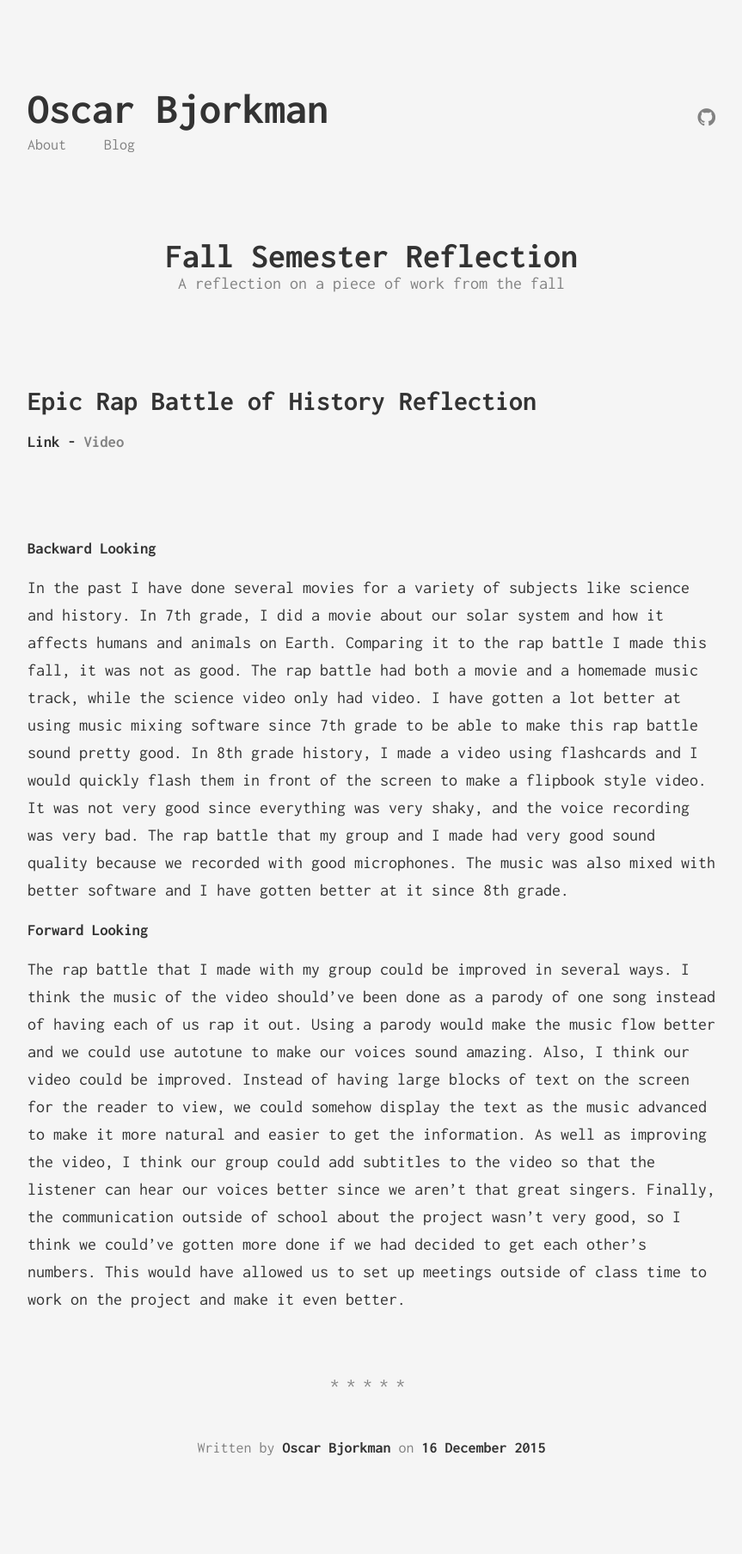
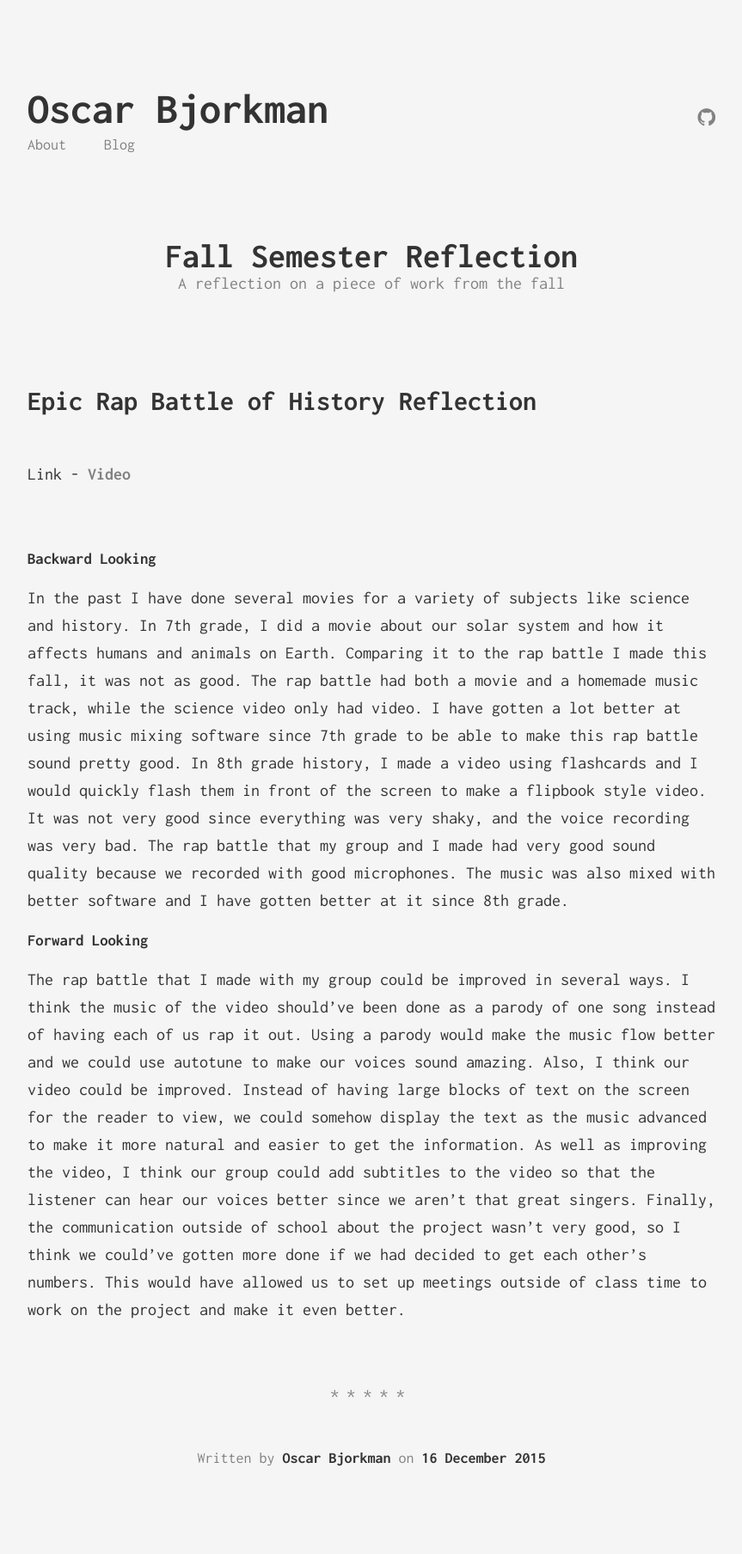
Before and after one commit to Stereopoly/stereopoly.github.io, a Jekyll site: the page built from _posts/2015-12-17-fallsemester-reflection.markdown, in a window 1280 px wide. Shown: the whole page at 86% size, without its empty margins (208-1071 px from the left). Built offline with Jekyll 4.4.1, drawn with Linux system fonts in a browser that asks for light colours.

Commit message:
More edits

```diff
--- a/_posts/2015-12-17-fallsemester-reflection.markdown
+++ b/_posts/2015-12-17-fallsemester-reflection.markdown
@@ -7,9 +7,9 @@ categories:
 ---
 
 # Epic Rap Battle of History Reflection
-### Link - [Video](https://drive.google.com/file/d/0BzEqU4Z2AwHsUk5LU0NzM2JIeFk/view?usp=sharing)
+<br />
+Link - [Video](https://drive.google.com/file/d/0BzEqU4Z2AwHsUk5LU0NzM2JIeFk/view?usp=sharing)
 
-<br />
 <br />
 
 ### Backward Looking
```
